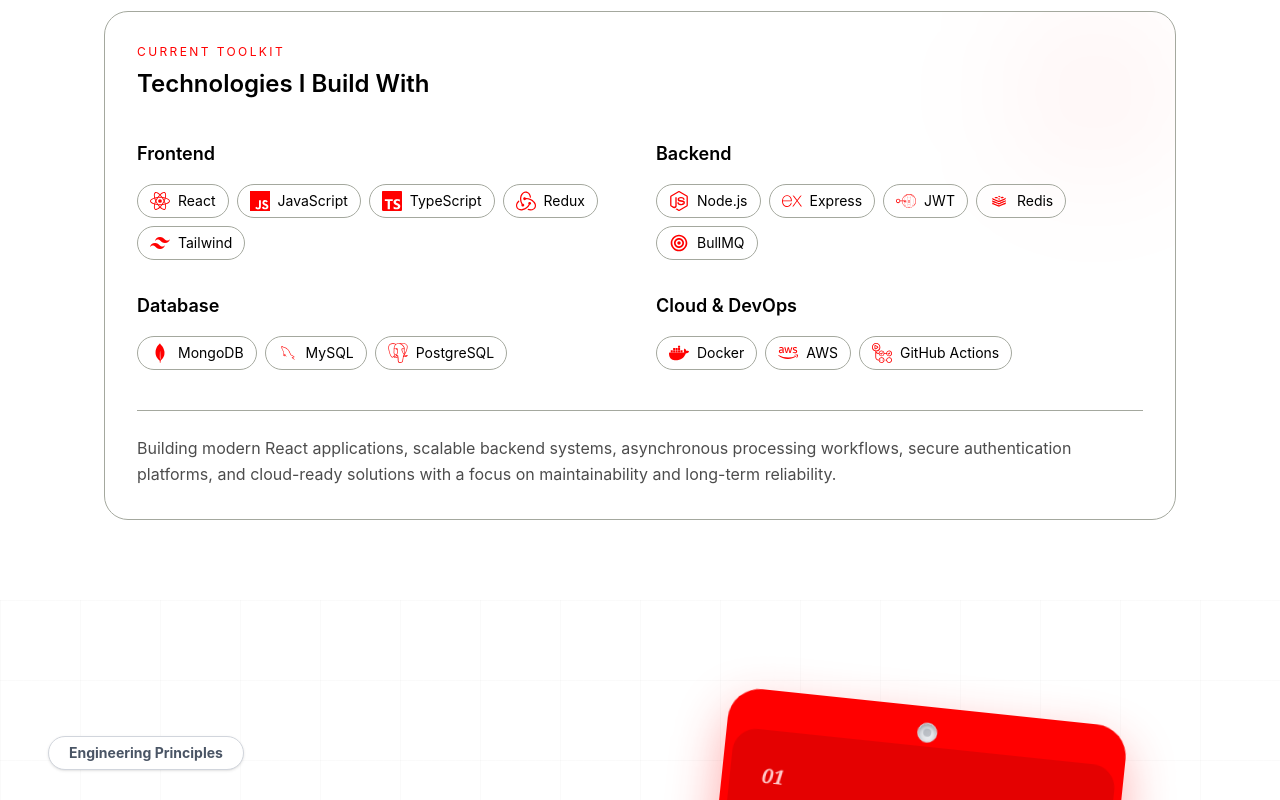
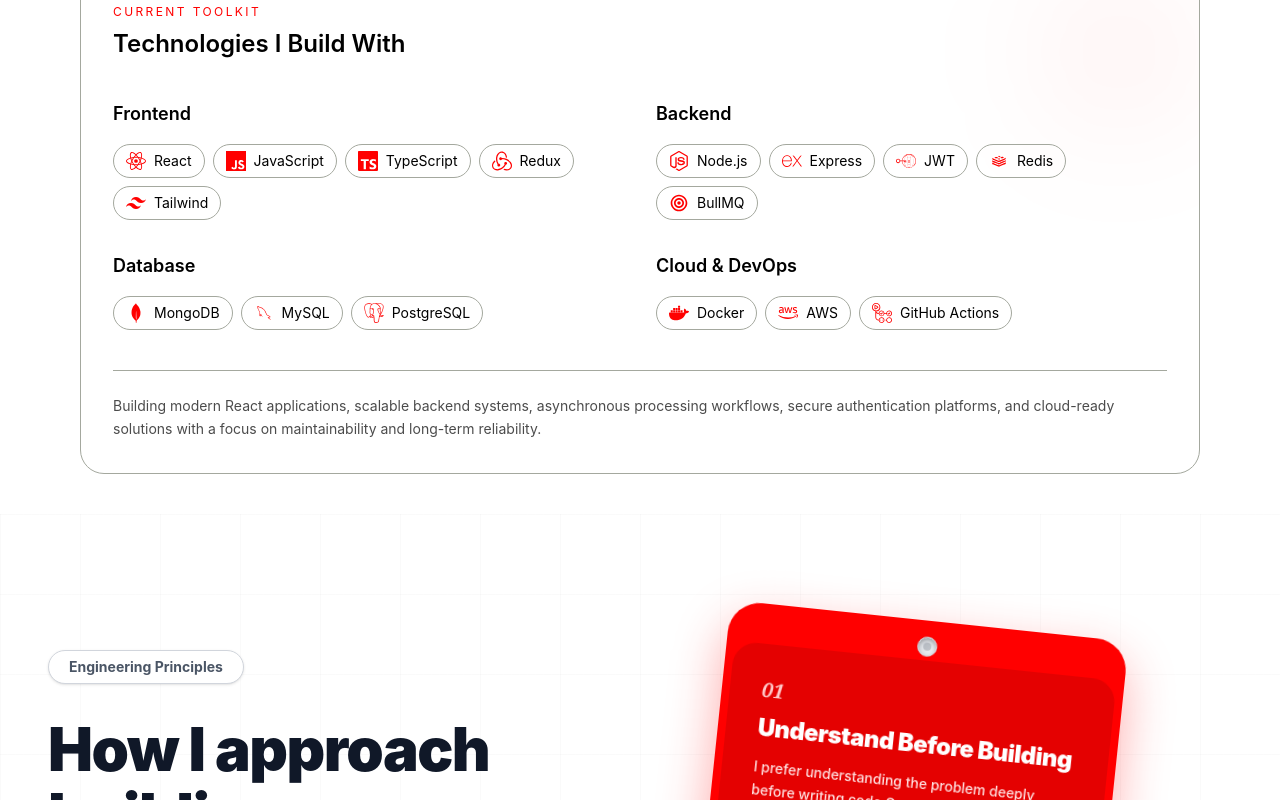
Before and after one commit to AnudeepthiKolagani/anudeepthi-workspace, a React (Vite) app: page / in a window 1280 px wide. Shown: the part 1704-2504 px from the top of the page. Built offline with nearby package versions, Linux system fonts and the light colour scheme.

Commit message:
style: improve about section responsiveness and mobile UX

```diff
--- a/src/components/About.jsx
+++ b/src/components/About.jsx
@@ -56,7 +56,6 @@ const skillsContainerVariants = {
     },
   },
 };
-
 
 export default function About() {
   const toolkit = [
@@ -149,17 +148,12 @@ export default function About() {
   ];
 
   return (
-    <section id="about" className="relative min-h-screen px-6 py-20  ">
-      {/* Glow Effects */}
-      <div className="absolute left-20 top-20 h-72 w-72 rounded-full blur-3xl opacity-10 animate-pulse" />
-
-      <div className="absolute right-20 bottom-20 h-72 w-72 rounded-full blur-3xl opacity-10 animate-pulse" />
-
-      <motion.div className="mx-20">
+    <section id="about" className="relative min-h-screen ">
+      <motion.div className="px-5 md:px-10 lg:px-20 py-10">
         {/* Heading */}
         <div className="mb-16 text-center">
           <motion.p
-            initial={{ y: "90%" }}
+            initial={{ y: "50%" }}
             whileInView={{ y: 0 }}
             transition={{ duration: 0.6 }}
             viewport={{
@@ -172,14 +166,14 @@ export default function About() {
           </motion.p>
 
           <motion.h2
-            initial={{ y: "90%" }}
+            initial={{ y: "50%" }}
             whileInView={{ y: 0 }}
             viewport={{
               once: true,
               amount: 0.15,
             }}
             transition={{ duration: 0.6 }}
-            className="text-5xl font-bold leading-tight "
+            className="text-xl md:text-3xl lg:text-5xl font-bold leading-tight "
           >
             Turning Complex Ideas
             <br />
@@ -207,13 +201,13 @@ export default function About() {
             }}
             className="rounded-3xl border border-light-border p-8 backdrop-blur-sm lg:col-span-3"
           >
-            <h3 className="mb-6 text-2xl font-semibold">Who I Am</h3>
+            <h3 className="mb-6 text-lg lg:text-2xl font-semibold">Who I Am</h3>
 
-            <p className="leading-relaxed text-base md:text-lg">
+            <p className="leading-relaxed text-sm md:text-lg">
               I enjoy owning problems from idea to production.
             </p>
 
-            <p className="mt-5 leading-relaxed text-base md:text-lg">
+            <p className="mt-5 leading-relaxed text-sm md:text-lg">
               Over the last 3 years, I've worked across the stack using{" "}
               <span className="text-accent font-semibold">
                 React, Next.js, Node.js, MongoDB, Redis, MySQL, and AWS{" "}
@@ -222,7 +216,7 @@ export default function About() {
               grow.
             </p>
 
-            <ul className="mt-6 space-y-4 text-base md:text-lg">
+            <ul className="mt-6 space-y-4 text-sm md:text-lg">
               <li>
                 → I take responsibility for outcomes, not just
                 implementation—driving features from requirements to production.
@@ -363,13 +357,13 @@ export default function About() {
                     Current Toolkit
                   </p>
 
-                  <h3 className="mt-2 text-2xl font-semibold">
+                  <h3 className="mt-2 text:lg md:text-2xl font-semibold">
                     Technologies I Build With
                   </h3>
                 </div>
               </div>
 
-              <div className="mt-10 grid gap-8 md:grid-cols-2">
+              <div className="mt-5 lg:mt-10 grid gap-8 md:grid-cols-2">
                 {toolkit.map((section, index) => (
                   <motion.div
                     key={section.title}
@@ -422,7 +416,7 @@ export default function About() {
               </div>
 
               <div className="mt-10 border-t border-light-border pt-6">
-                <p className="text-md opacity-70 leading-relaxed">
+                <p className="text-sm lg:text-md opacity-70 leading-relaxed">
                   Building modern React applications, scalable backend systems,
                   asynchronous processing workflows, secure authentication
                   platforms, and cloud-ready solutions with a focus on
@@ -433,7 +427,6 @@ export default function About() {
           </motion.div>
         </motion.div>
       </motion.div>
-
     </section>
   );
 }
```
